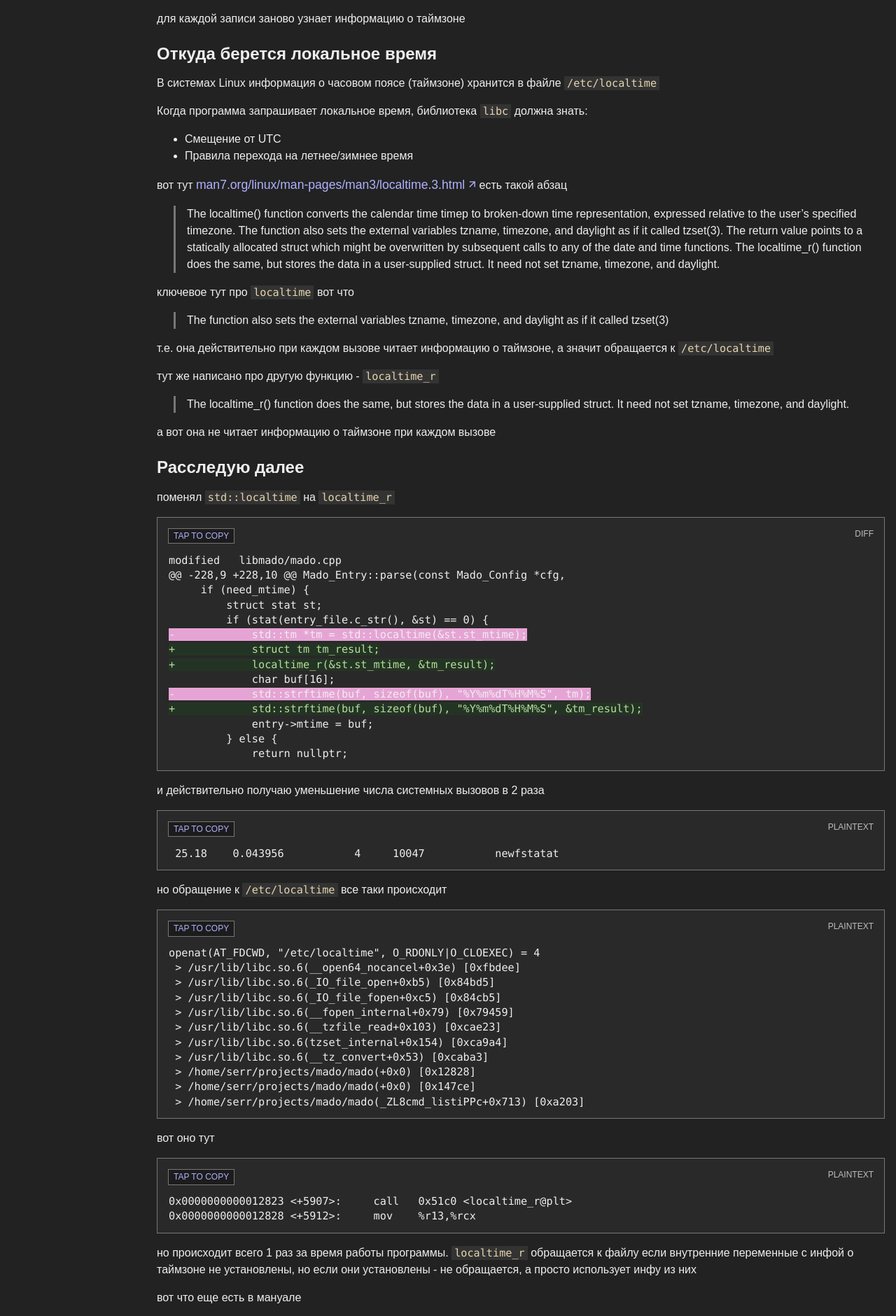
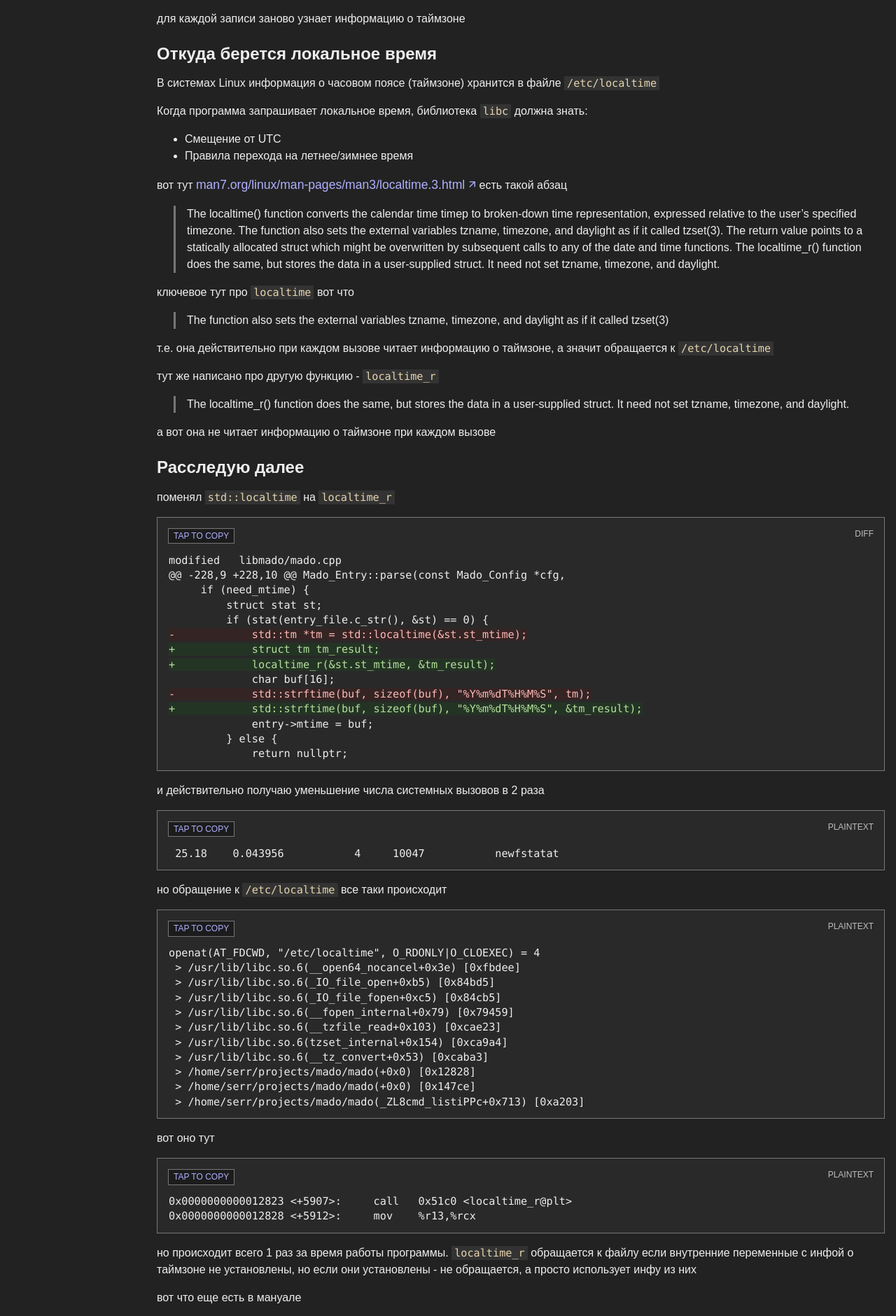
Before and after one commit to laserattack/laserattack.github.io, a Jekyll site: the page built from _posts/2026-08-18-stat-syscall-reduce-mado.markdown, in a window 1280 px wide. Shown: the part 2047-3928 px from the top of the page at 70% size. Built offline with Jekyll 4.4.1, drawn with Linux system fonts in a browser that asks for light colours.

Commit message:
update css

```diff
--- a/assets/page.css
+++ b/assets/page.css
@@ -20,6 +20,8 @@
   --color-operator: #bdbdff;
   --color-green: #b4df9d;
   --color-insert-background: #243424;
+  --color-red: #ffb8b4;
+  --color-delete-background: #342424;
   --color-type: #d2b0ee;
   --color-string: #a8dca8;
   --color-variable: #efcf88;
@@ -84,7 +86,7 @@
   mask: var(--external-link-icon) center / contain no-repeat;
 }
 
-a:focus-visible, button:focus-visible, input:focus-visible, summary:focus-visible {
+a:focus-visible, button:focus-visible, summary:focus-visible {
   outline: 2px solid var(--color-link-hover);
   outline-offset: 3px;
 }
@@ -201,12 +203,20 @@
 }
 
 input[type="search"] {
+  -webkit-appearance: none;
+  appearance: none;
   max-width: 100%;
-  padding: 5px 8px;
-  border: 1px solid var(--color-border);
+  padding: 4px 7px;
+  border: 2px solid var(--color-border);
+  border-radius: 0;
   background: var(--color-control-background);
   color: var(--color-text);
   font: inherit;
+}
+input[type="search"]:focus {
+  border-color: var(--color-link-hover);
+  outline: none;
+  box-shadow: none;
 }
 #results li { margin: 0.4em 0; }
 hr { border: 0; border-top: 1px solid var(--color-border); margin: var(--space-large) 0; }
@@ -255,8 +265,8 @@
 }
 
 .highlight .gd {
-  color: var(--color-text);
-  background-color: var(--color-pink);
+  color: var(--color-red);
+  background-color: var(--color-delete-background);
 }
 
 .highlight .ge {
```
